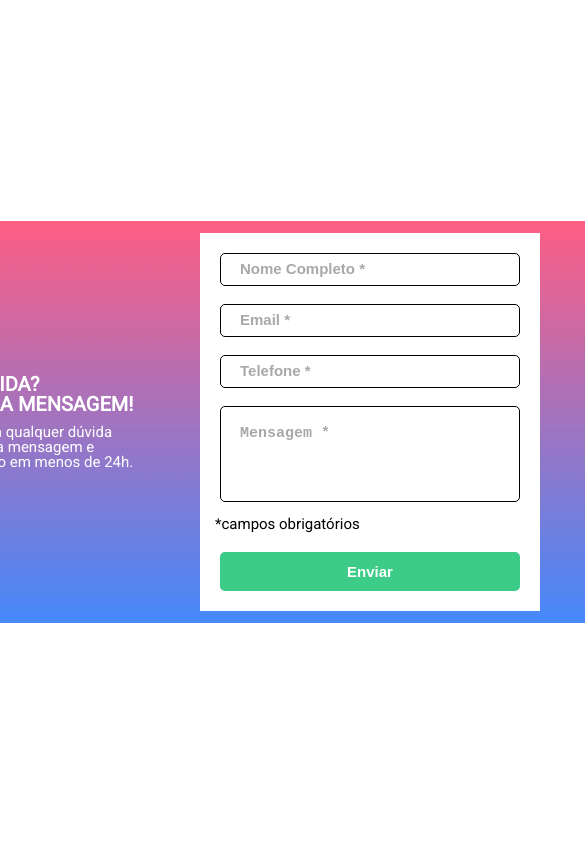
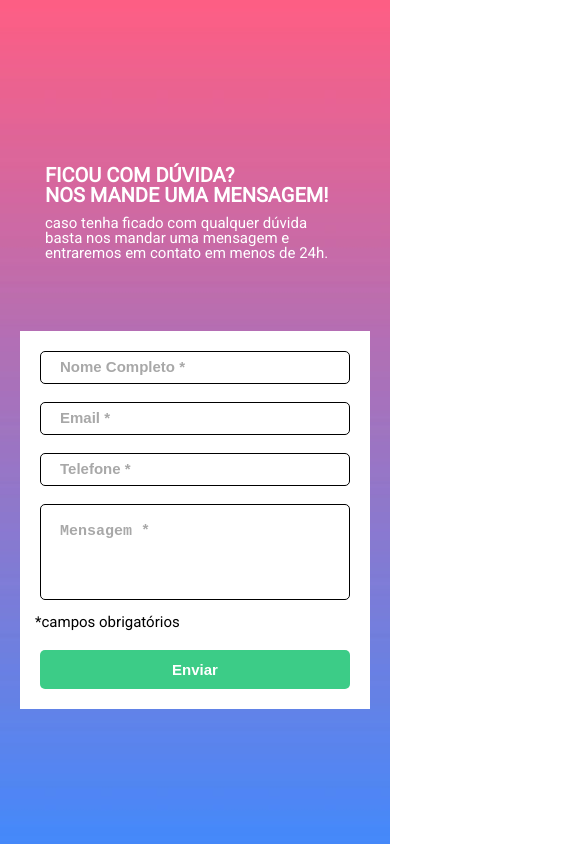
Before and after one commit to Oseias-Hackbarth/Quest-HTML-CSS-Js-Intermedi-rio, a plain HTML site: page index.html in a window 390 px wide. Shown: the whole page, 585 px wide, since content can reach past the window. Drawn offline with Linux system fonts and the light colour scheme.

Commit message:
alterado responsivo

```diff
--- a/index.html
+++ b/index.html
@@ -6,6 +6,7 @@
     <title>Desafio - Formulário com Validação</title>
     <link rel="stylesheet" href="./src/css/reset.css">
     <link rel="stylesheet" href="./src/css/estilos.css">
+    <link rel="stylesheet" href="responsivo.css">
 </head>
 <body>
     <main class="principal">
@@ -30,7 +31,7 @@
 
             <p class="descricao">*campos obrigatórios</p>
 
-            <button id="btn" class="meubtn">Enviar</button>
+            <button id="btn" class="meubtn" type="submit">Enviar</button>
         </form>
     </main>
 
--- /dev/null
+++ b/responsivo.css
@@ -0,0 +1,29 @@
+@media(max-width: 770px) {
+    .principal {
+        display: flex;
+        flex-direction: column;
+        width: 100%;
+        height: 100%;
+        justify-content: center;
+        align-items: center;
+    }
+
+    .formulario {
+        margin: 20px;
+        width: 350px;
+    }
+}
+
+@media (max-width: 350px) {
+    .formulario {
+        width: 100%;
+    }
+
+    .meubtn {
+        padding: 10px;
+    }
+
+    .info {
+        width: 100%;
+    }
+}
--- a/src/js/validacao.js
+++ b/src/js/validacao.js
@@ -1,8 +1,6 @@
 const inputs = document.querySelectorAll('.inputs');
 const labels = document.querySelectorAll('.validacao');
 const btn = document.getElementById('btn');
-
-//Este poderia estar junto ao evento de botão, porém fiquei confuso com oque pedia o figma ai resolvi deixar ficando verde ao ir digitando.
 
 inputs.forEach(input => {
     input.addEventListener('change', () => {
```
